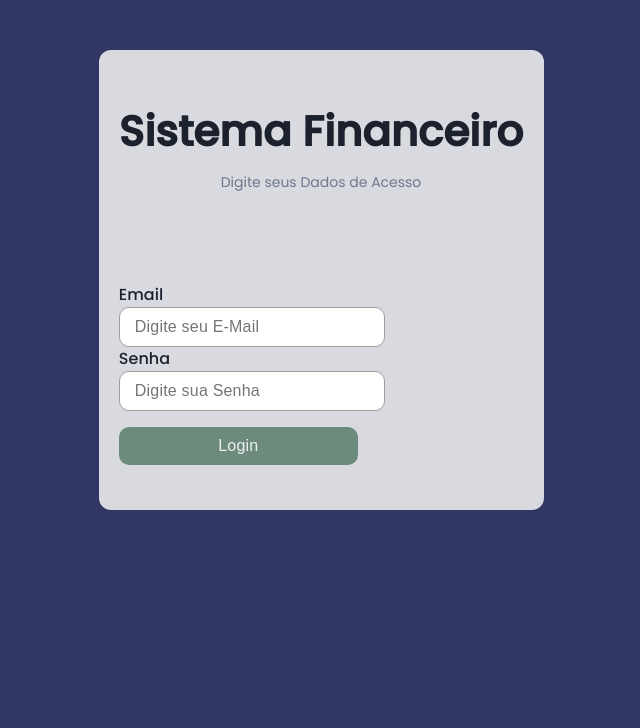
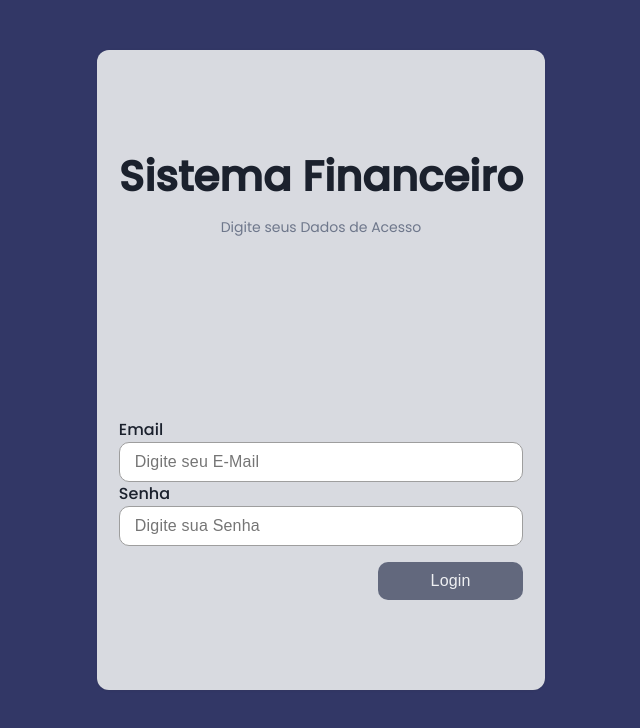
Before and after one commit to carloscampos2014/sys-financeiro, an Angular app in the folder front/my-financeiro/: page /login in a window 1280 px wide. Shown: the top 728 px of the page, without its empty margins (319-959 px from the left). Built offline with nearby package versions, Linux system fonts and the light colour scheme.

Commit message:
Correção da Pagina de Login

```diff
--- a/front/my-financeiro/src/app/pages/login/login.component.html
+++ b/front/my-financeiro/src/app/pages/login/login.component.html
@@ -1,7 +1,5 @@
 <div class="container-login">
-
   <div class="container-login-central">
-
     <div class="container-header">
       <div class="titulo-login">
         Sistema Financeiro
@@ -9,11 +7,7 @@
       <div class="info-login">
         Digite seus Dados de Acesso
       </div>
-
     </div>
-
-
-    <div class="container-form">
     <form class="form-inputs" [formGroup]="loginForm" (submit)="loginUser()">
       <div class="group-input">
         <div class="text-info">
@@ -21,36 +15,26 @@
         </div>
         <input class="input-form" type="email" name="email" id="email" placeholder="Digite seu E-Mail"
           formControlName="email" required="">
-
         <label *ngIf="loginForm.get('email')?.errors?.['required'] &&  loginForm.get('email')?.touched"
           class="error-input">
           Campo Obrigatório!
         </label>
       </div>
-
       <div class="group-input">
         <div class="text-info">
           Senha
         </div>
         <input class="input-form" type="password" name="senha" id="senha" placeholder="Digite sua Senha"
           formControlName="senha" required="">
-
         <label *ngIf="loginForm.get('senha')?.errors?.['required'] &&  loginForm.get('senha')?.touched"
           class="error-input">
           Campo Obrigatório!
         </label>
       </div>
-
-        <div class="group-input">
+      <div class="group-button">
         <input type="submit" class="btn-login" value="Login" [ngClass]="{'disabled' : !loginForm.valid}"
           [disabled]="!loginForm.valid">
-
       </div>
-
     </form>
   </div>
-
-
 </div>
-
-</div>
--- a/front/my-financeiro/src/app/pages/login/login.component.scss
+++ b/front/my-financeiro/src/app/pages/login/login.component.scss
@@ -9,8 +9,8 @@
     justify-content: center;
     align-items: center;
 
-    width: 445px;
-    height: 460px;
+    width: 35vw;
+    height: 80vh;
     background: #d8dae0;
     box-shadow: 0px 0.5px 2px rgba(51, 53, 52, 0.16);
     border-radius: 12px;
@@ -39,16 +39,10 @@
     }
   }
 
-  .container-form {
-    display: flex;
-    justify-content: baseline;
-    align-items: baseline;
-
-    .form-inputs {}
-  }
-}
+  .form-inputs {
 
     .group-input {
+
       .text-info {
         font-style: normal;
         font-weight: 500;
@@ -59,18 +53,26 @@
         color: #1b212d;
       }
 
+      .input-form {
+        width: 92%;
+      }
+    }
+
+    .group-button {
+      display: flex;
+      justify-content: flex-end;
+      padding-top: 16px;
+
       .btn-login {
-    margin-top: 16px;
         display: flex;
         align-items: center;
         justify-content: center;
 
-    padding: 10px 15px;
-    width: 100%;
+        width: 145px;
         height: 38px;
         border: 0px solid;
         border-radius: 10px;
-    background: #27573b;
+        background: #141e3d;
         cursor: pointer;
 
         font-style: normal;
@@ -85,3 +87,5 @@
         opacity: 0.6;
       }
     }
+  }
+}
```
Lines whose indentation alone changed are shown as unchanged.
